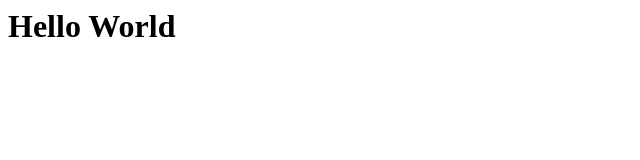
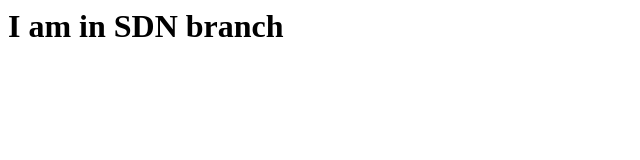
Before and after one commit to devraj4java/myexample1, a plain HTML site: page index.html in a window 1280 px wide. Shown: the whole page, without its empty margins (0-640 px from the left). Drawn offline with Linux system fonts and the light colour scheme.

Commit message:
new sdn branch created

```diff
--- a/index.html
+++ b/index.html
@@ -1,3 +1,3 @@
 <html>
-<body><h1>Hello World</h1></body>
+	<body><h1><h1>I am in SDN branch</h1></body>
 </html>
```
